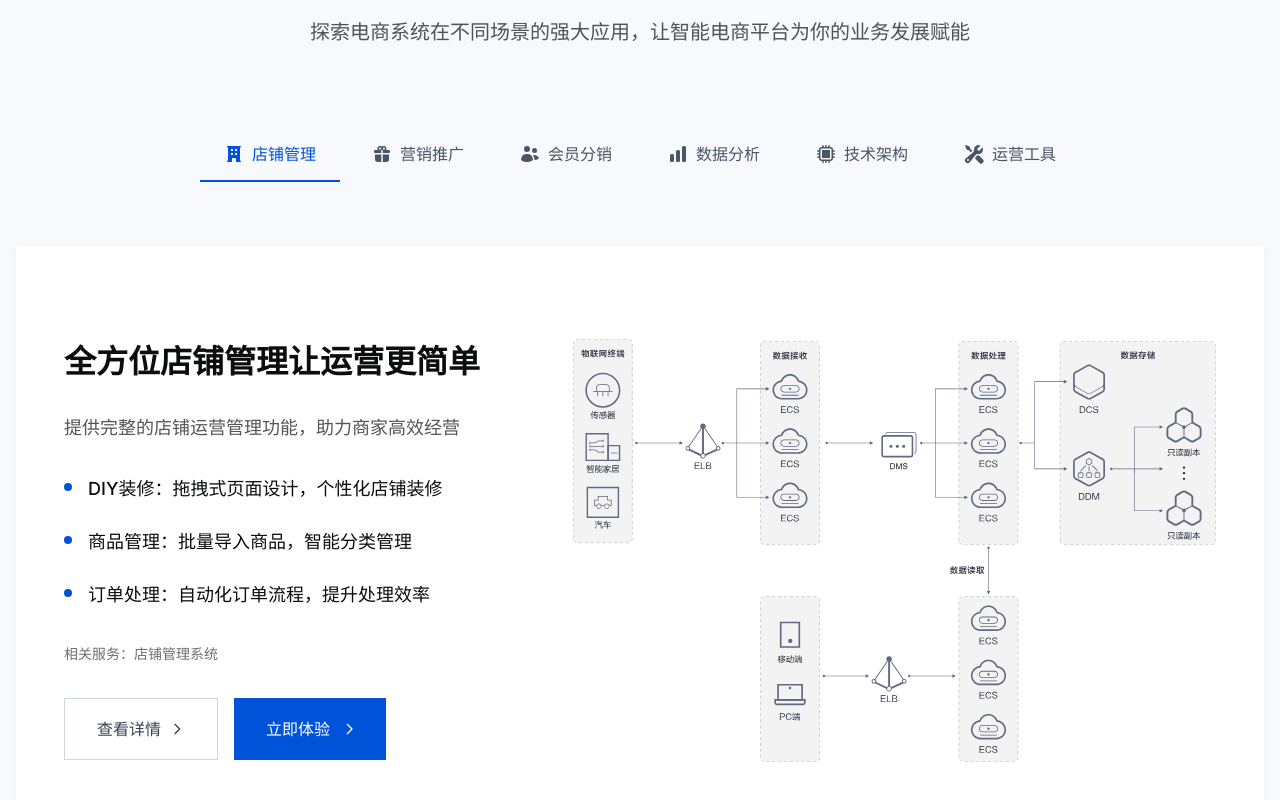
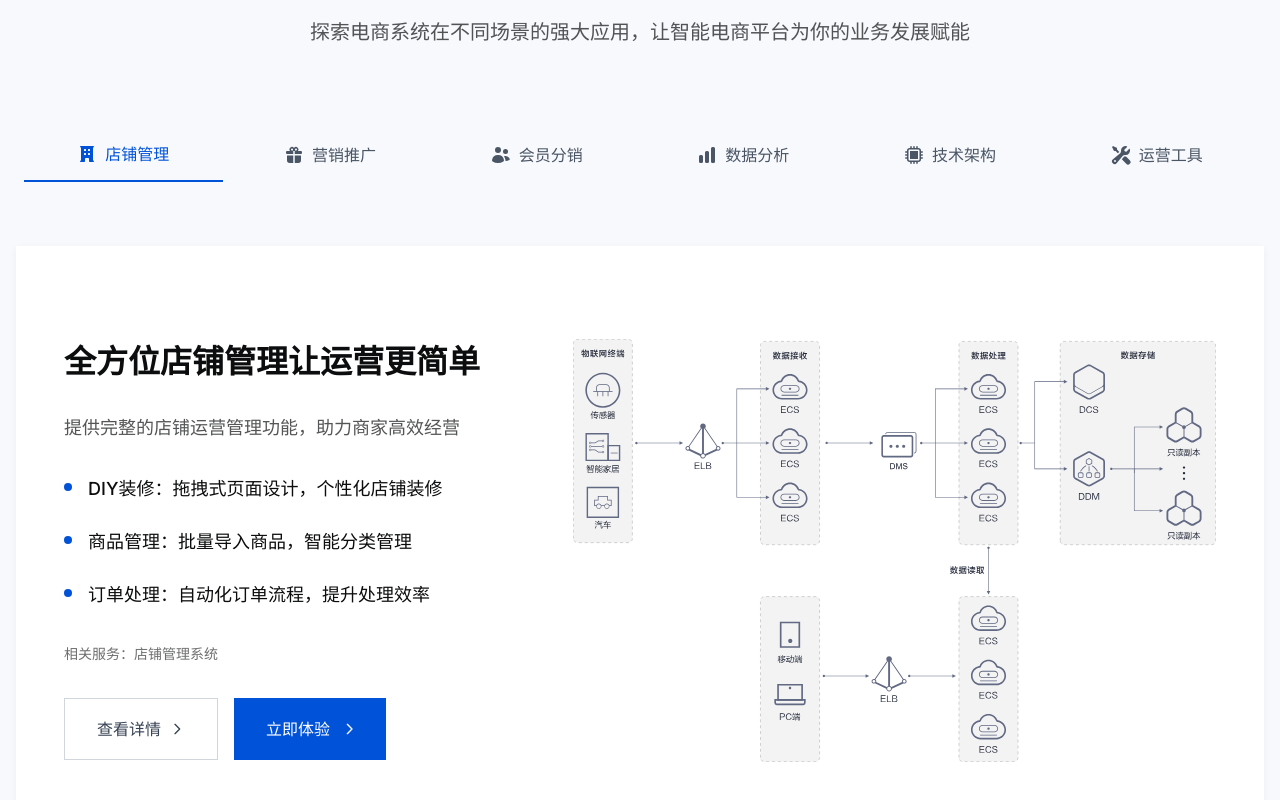
Before and after one commit to gzyxds/posnfc, a Next.js app: page /ecommerce in a window 1280 px wide. Shown: the part 4160-4960 px from the top of the page. Built offline with nearby package versions, Linux system fonts and the light colour scheme.

Commit message:
refactor(ecommerce): 优化桌面端功能标签布局
- 将桌面端标签从水平居中flex布局改为网格布局
- 移除多余的容器div，简化代码结构
- 按钮宽度调整为全宽，保持网格内部对齐
- 保持标签选中和悬停样式不变，保持功能一致性

```diff
--- a/src/app/ecommerce/page.tsx
+++ b/src/app/ecommerce/page.tsx
@@ -188,16 +188,16 @@ function EcommerceFeatureTabs() {
             </div>
           </div>
 
-          {/* 桌面端：水平居中标签 */}
-          <div className="hidden md:flex flex-wrap justify-center gap-1 lg:gap-2">
+          {/* 桌面端：网格布局标签 */}
+          <div className="hidden md:grid md:grid-cols-3 lg:grid-cols-6 gap-1 lg:gap-2">
             {Object.values(ecommerceFeatures).map((feature) => {
               const IconComponent = feature.icon
               return (
-                <div key={feature.id} className="relative">
                 <button
+                  key={feature.id}
                   type="button"
                   onClick={() => setActiveTab(feature.id)}
-                    className={`flex items-center gap-2 px-4 lg:px-6 py-2 lg:py-3 font-medium text-sm lg:text-base transition-all duration-200 relative ${
+                  className={`flex items-center justify-center gap-2 px-4 lg:px-6 py-2 lg:py-3 font-medium text-sm lg:text-base transition-all duration-200 w-full ${
                     activeTab === feature.id
                       ? 'text-[#0052D9] border-b-2 border-[#0052D9]'
                       : 'text-gray-600 hover:text-[#0052D9]'
@@ -206,7 +206,6 @@ function EcommerceFeatureTabs() {
                   <IconComponent className="w-4 h-4 lg:w-5 lg:h-5" />
                   {feature.name}
                 </button>
-                </div>
               )
             })}
           </div>
```
Lines whose indentation alone changed are shown as unchanged.
